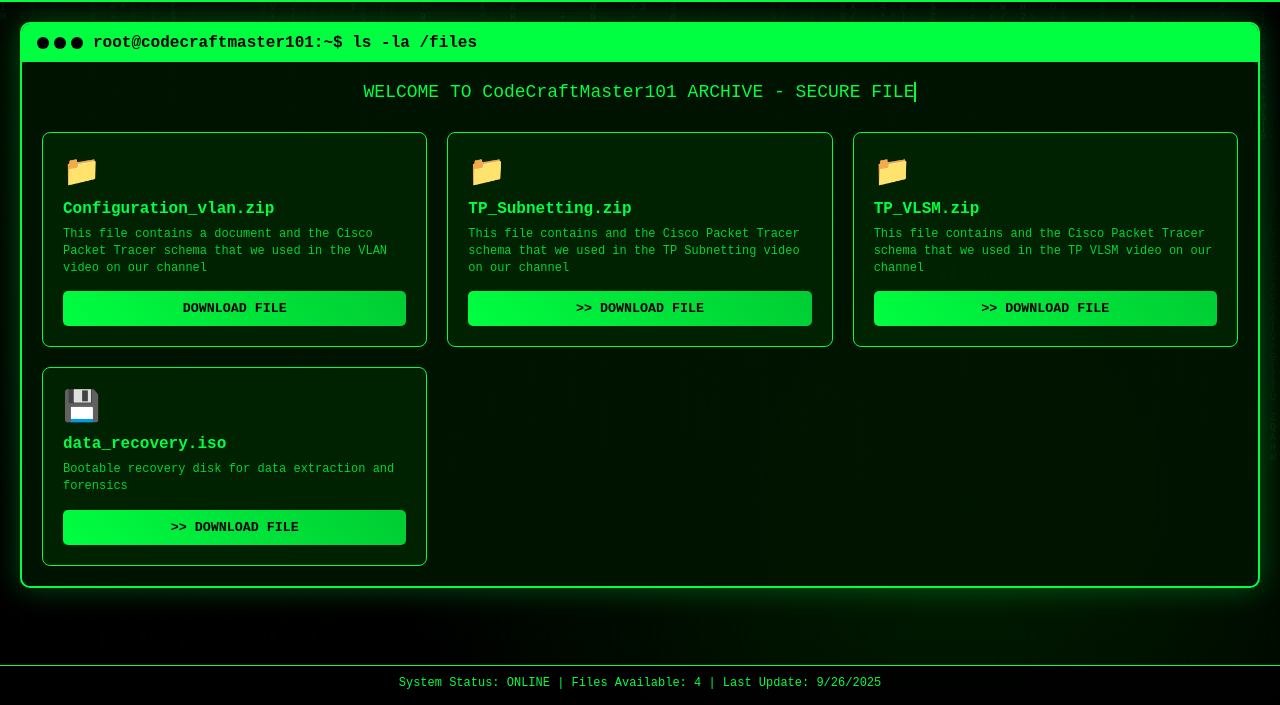
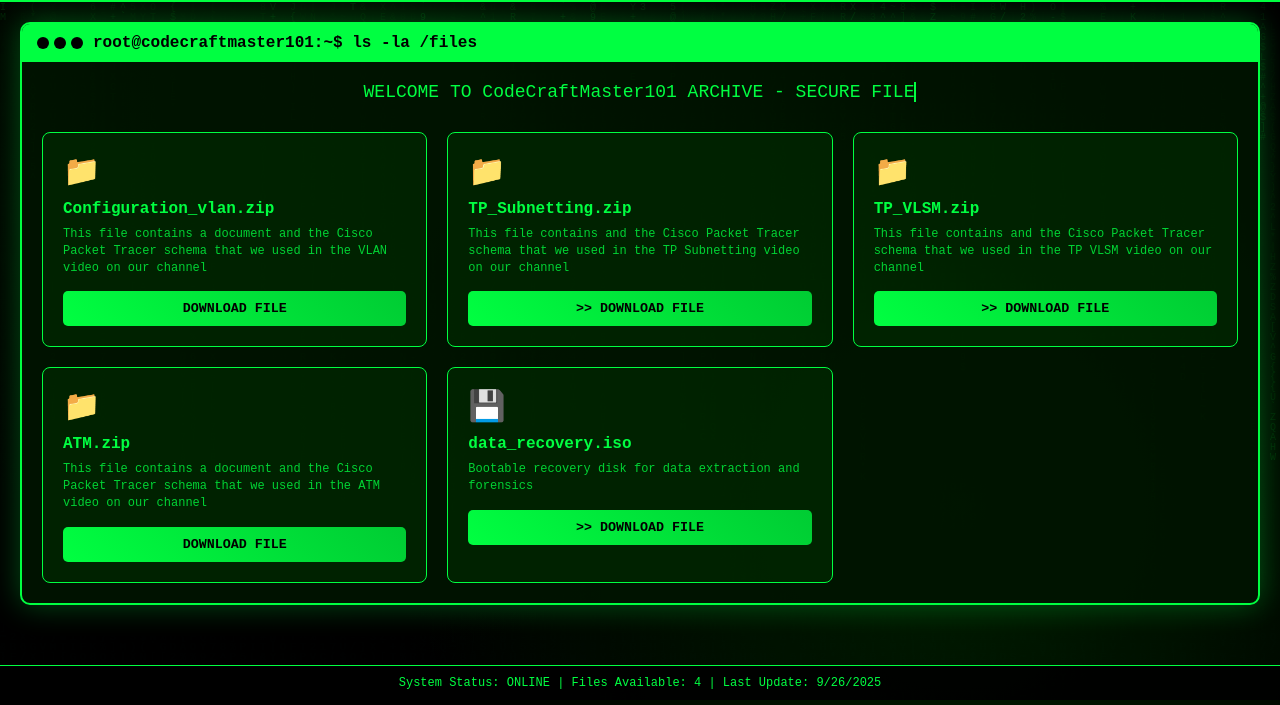
Before and after one commit to CodeCraftMaster101/db, a plain HTML site: page index.html in a window 1280 px wide. Shown: the part 100-805 px from the top of the page. Drawn offline with Linux system fonts and the light colour scheme.

Commit message:
Update index.html

```diff
--- a/index.html
+++ b/index.html
@@ -73,6 +73,16 @@
                 </div>
 
                 <div class="file-item">
+                    <div class="file-icon">📁</div>
+                    <div class="file-name">ATM.zip</div>
+                    <div class="file-description">This file contains a document and the Cisco Packet Tracer schema that we used in the ATM video on our channel</div>
+                    <button class="download-btn" onclick="downloadFile(this)" data-link="https://github.com/CodeCraftMaster101/ATM/archive/refs/heads/main.zip">
+                        DOWNLOAD FILE
+                    </button>
+                </div>
+
+
+                <div class="file-item">
                     <div class="file-icon">💾</div>
                     <div class="file-name">data_recovery.iso</div>
                     <div class="file-description">Bootable recovery disk for data extraction and forensics</div>
```
